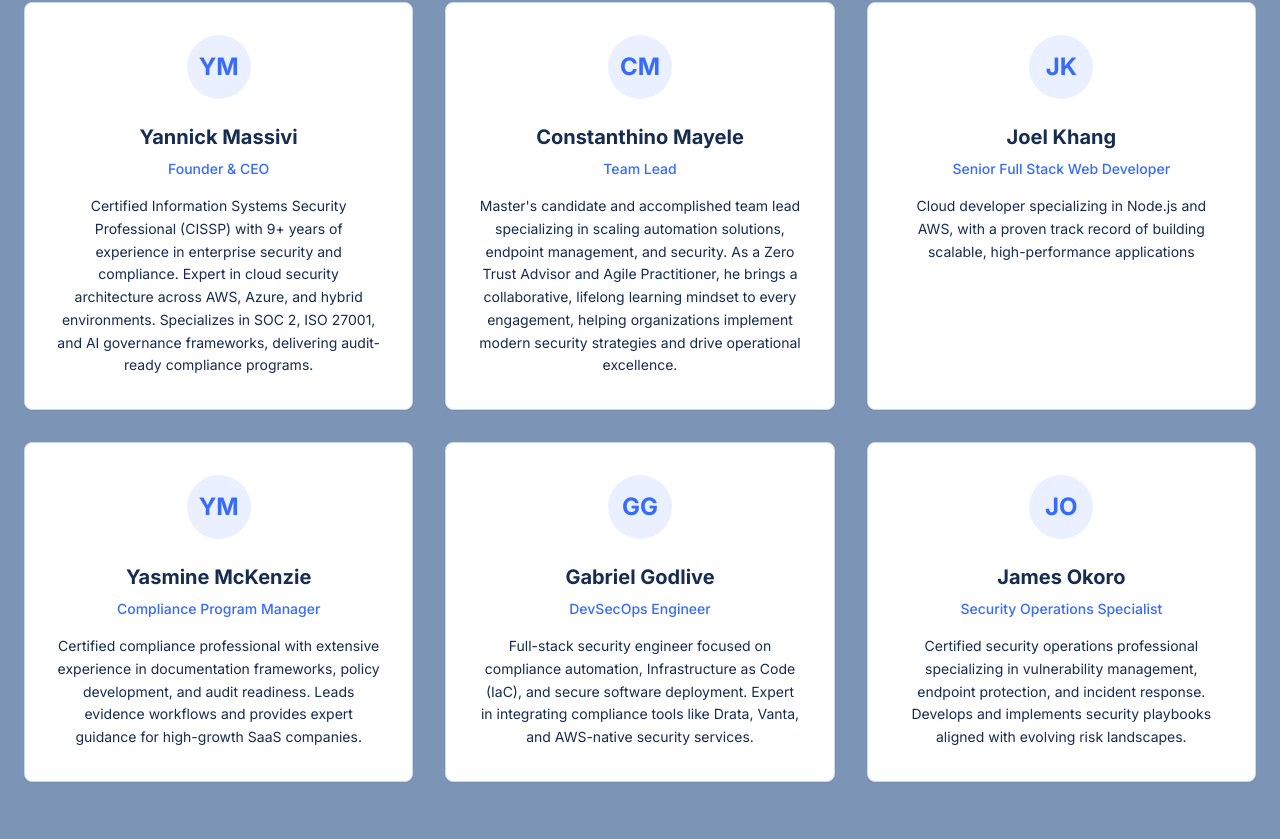
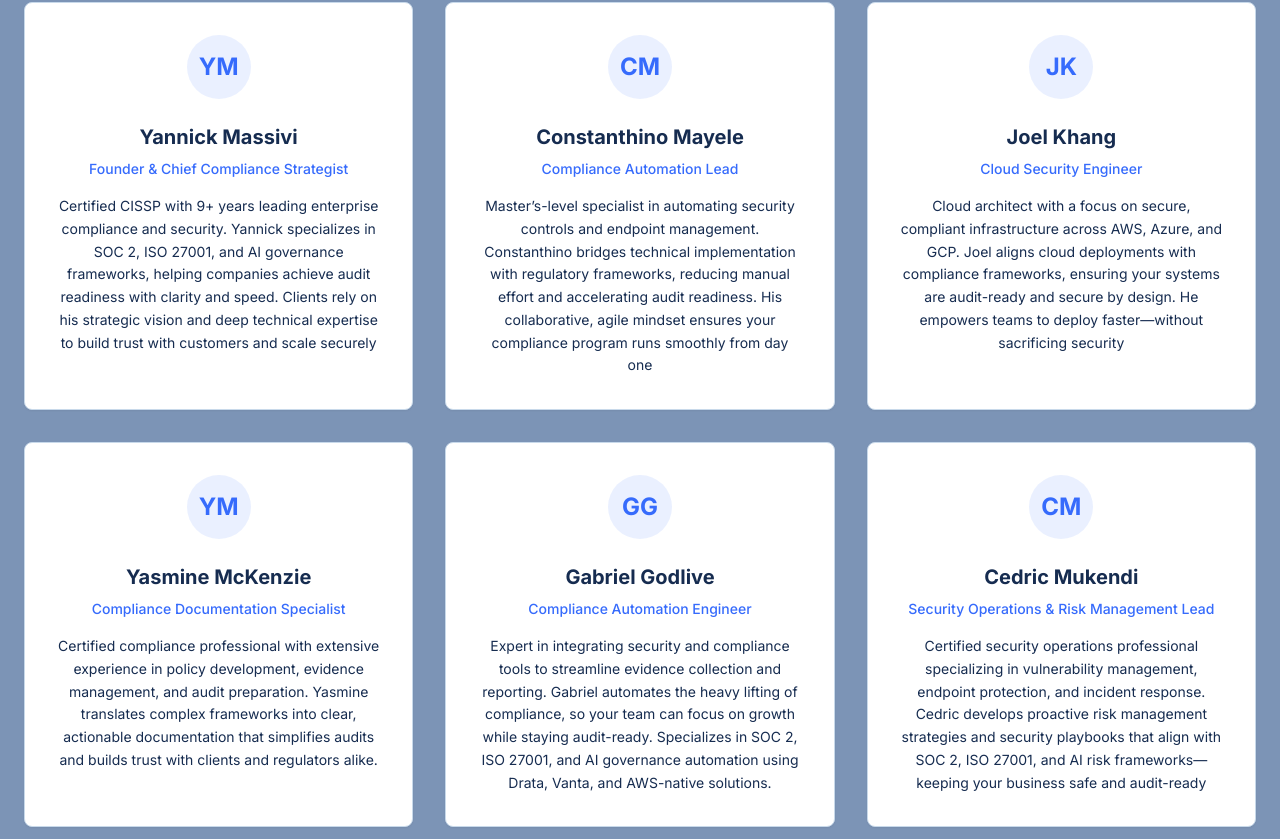
Before and after one commit to gabrielmussafiri/Lym_Website_llc, a Next.js app: page /about in a window 1280 px wide. Shown: the part 2621-3460 px from the top of the page. Built offline with nearby package versions, Linux system fonts and the light colour scheme.

Commit message:
post updated

```diff
--- a/app/about/page.tsx
+++ b/app/about/page.tsx
@@ -174,33 +174,34 @@ export default function AboutPage() {
             {[
               {
                 name: "Yannick Massivi",
-                title: "Founder & CEO",
-                bio: "Certified Information Systems Security Professional (CISSP) with 9+ years of experience in enterprise security and compliance. Expert in cloud security architecture across AWS, Azure, and hybrid environments. Specializes in SOC 2, ISO 27001, and AI governance frameworks, delivering audit-ready compliance programs.",
+                title: "Founder & Chief Compliance Strategist",
+                bio: "Certified CISSP with 9+ years leading enterprise compliance and security. Yannick specializes in SOC 2, ISO 27001, and AI governance frameworks, helping companies achieve audit readiness with clarity and speed. Clients rely on his strategic vision and deep technical expertise to build trust with customers and scale securely",
               },
               {
                 name: "Constanthino Mayele",
-                title: "Team Lead",
-                bio: "Master's candidate and accomplished team lead specializing in scaling automation solutions, endpoint management, and security. As a Zero Trust Advisor and Agile Practitioner, he brings a collaborative, lifelong learning mindset to every engagement, helping organizations implement modern security strategies and drive operational excellence.",
+                title: "Compliance Automation Lead",
+                bio: "Master’s-level specialist in automating security controls and endpoint management. Constanthino bridges technical implementation with regulatory frameworks, reducing manual effort and accelerating audit readiness. His collaborative, agile mindset ensures your compliance program runs smoothly from day one",
+
               },
               {
                 name: "Joel Khang ",
-                title: "Senior Full Stack Web Developer",
-                bio: "Cloud developer specializing in Node.js and AWS, with a proven track record of building scalable, high-performance applications",
+                title: "Cloud Security Engineer",
+                bio: "Cloud architect with a focus on secure, compliant infrastructure across AWS, Azure, and GCP. Joel aligns cloud deployments with compliance frameworks, ensuring your systems are audit-ready and secure by design. He empowers teams to deploy faster—without sacrificing security",
               },
               {
                 name: "Yasmine McKenzie",
-                title: "Compliance Program Manager",
-                bio: "Certified compliance professional with extensive experience in documentation frameworks, policy development, and audit readiness. Leads evidence workflows and provides expert guidance for high-growth SaaS companies.",
+                title: "Compliance Documentation Specialist",
+                bio: "Certified compliance professional with extensive experience in policy development, evidence management, and audit preparation. Yasmine translates complex frameworks into clear, actionable documentation that simplifies audits and builds trust with clients and regulators alike.",
               },
               {
                 name: "Gabriel Godlive",
-                title: "DevSecOps Engineer",
-                bio: "Full-stack security engineer focused on compliance automation, Infrastructure as Code (IaC), and secure software deployment. Expert in integrating compliance tools like Drata, Vanta, and AWS-native security services.",
+                title: "Compliance Automation Engineer",
+                bio: "Expert in integrating security and compliance tools to streamline evidence collection and reporting. Gabriel automates the heavy lifting of compliance, so your team can focus on growth while staying audit-ready. Specializes in SOC 2, ISO 27001, and AI governance automation using Drata, Vanta, and AWS-native solutions.",
               },
               {
-                name: "James Okoro",
-                title: "Security Operations Specialist",
-                bio: "Certified security operations professional specializing in vulnerability management, endpoint protection, and incident response. Develops and implements security playbooks aligned with evolving risk landscapes.",
+                name: "Cedric Mukendi",
+                title: "Security Operations & Risk Management Lead",
+                bio: "Certified security operations professional specializing in vulnerability management, endpoint protection, and incident response. Cedric develops proactive risk management strategies and security playbooks that align with SOC 2, ISO 27001, and AI risk frameworks—keeping your business safe and audit-ready",
               }
             ].map((member, i) => (
               <Card key={i} className="overflow-hidden transform hover:scale-105 transition-all duration-300 hover:shadow-lg">
```
Also changed, not shown: 2 other files (tests, documents, lock files or other folders).
